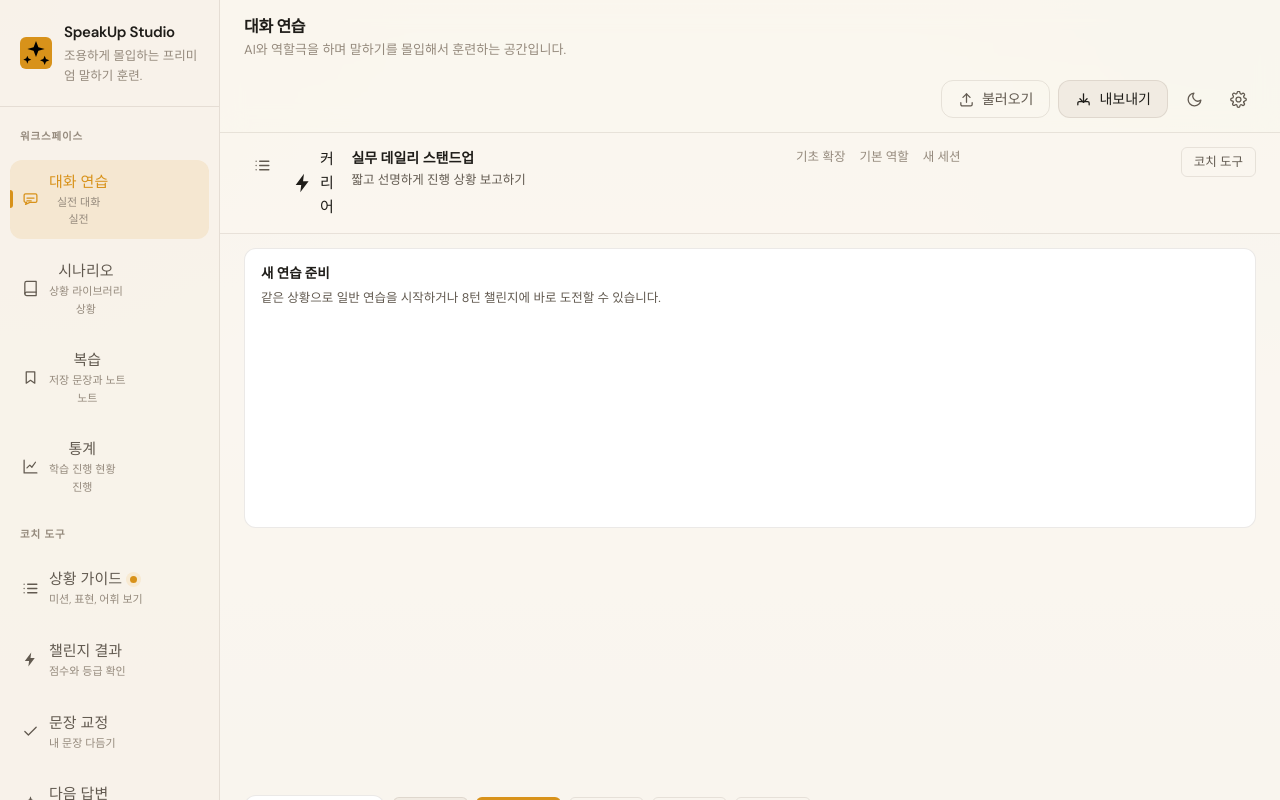
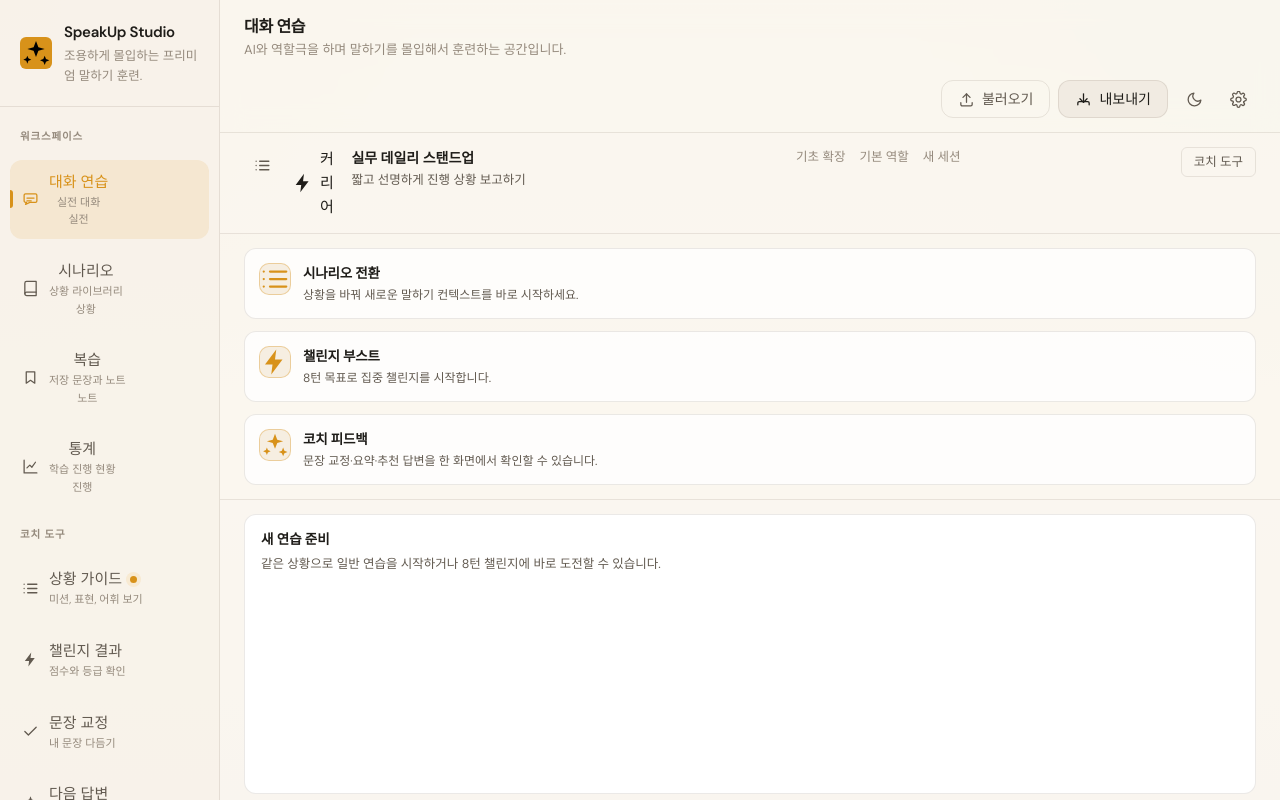
Before and after one commit to alibowbow/engspeakup, a React (Vite) app: page / in a window 1280 px wide. Shown: the top 800 px of the page. Built offline with nearby package versions, Linux system fonts and the light colour scheme.

Commit message:
Polish practice UI with premium quick action cards

```diff
--- a/src/App.tsx
+++ b/src/App.tsx
@@ -1650,6 +1650,36 @@ export default function App() {
                   </div>
                 </div>
 
+                <section className="quick-actions" aria-label="빠른 실행">
+                  <button type="button" className="quick-action-card" onClick={() => setShowScenarioPicker((current) => !current)}>
+                    <div className="quick-action-icon" aria-hidden="true">
+                      <Icon name="list" />
+                    </div>
+                    <div>
+                      <div className="quick-action-title">시나리오 전환</div>
+                      <p className="quick-action-copy">상황을 바꿔 새로운 말하기 컨텍스트를 바로 시작하세요.</p>
+                    </div>
+                  </button>
+                  <button type="button" className="quick-action-card" onClick={activeChallenge.enabled ? retryChallenge : startChallenge}>
+                    <div className="quick-action-icon" aria-hidden="true">
+                      <Icon name="bolt" />
+                    </div>
+                    <div>
+                      <div className="quick-action-title">챌린지 부스트</div>
+                      <p className="quick-action-copy">{activeChallenge.enabled ? '현재 미션을 초기화하고 바로 재도전합니다.' : `${challengeTargetTurns}턴 목표로 집중 챌린지를 시작합니다.`}</p>
+                    </div>
+                  </button>
+                  <button type="button" className="quick-action-card" onClick={() => openPracticePanel('analysis')}>
+                    <div className="quick-action-icon" aria-hidden="true">
+                      <Icon name="sparkles" />
+                    </div>
+                    <div>
+                      <div className="quick-action-title">코치 피드백</div>
+                      <p className="quick-action-copy">문장 교정·요약·추천 답변을 한 화면에서 확인할 수 있습니다.</p>
+                    </div>
+                  </button>
+                </section>
+
                 <div className="practice-toolbar">
                   <div className={`session-state-card ${activeChallenge.enabled ? 'session-state-card--challenge' : ''}`}>
                     <div className="session-state-title">
--- a/src/styles.css
+++ b/src/styles.css
@@ -433,6 +433,60 @@ button, input, textarea, select { font: inherit; }
 .scenario-caption { font-size: 12.5px; }
 .scenario-meta { display: flex; gap: 16px; margin-left: auto; font-size: 12.5px; white-space: nowrap; }
 
+.quick-actions {
+  display: grid;
+  grid-template-columns: repeat(3, minmax(0, 1fr));
+  gap: 12px;
+  padding: 14px 40px;
+  border-bottom: 1px solid var(--border);
+  background: color-mix(in srgb, var(--bg-1) 76%, transparent);
+}
+
+.quick-action-card {
+  display: flex;
+  align-items: flex-start;
+  gap: 12px;
+  width: 100%;
+  text-align: left;
+  padding: 14px;
+  border-radius: var(--r-md);
+  border: 1px solid var(--border);
+  background: color-mix(in srgb, var(--panel-bg) 86%, transparent);
+  color: var(--text-1);
+  transition: border-color 0.16s ease, transform 0.16s ease, background 0.16s ease;
+}
+
+.quick-action-card:hover {
+  border-color: color-mix(in srgb, var(--accent) 34%, var(--border));
+  background: color-mix(in srgb, var(--accent-dim) 50%, var(--panel-bg));
+  transform: translateY(-1px);
+}
+
+.quick-action-icon {
+  display: grid;
+  place-items: center;
+  width: 32px;
+  height: 32px;
+  border-radius: 10px;
+  background: color-mix(in srgb, var(--accent-dim) 62%, var(--bg-3));
+  color: var(--accent);
+  border: 1px solid color-mix(in srgb, var(--accent) 35%, transparent);
+  flex-shrink: 0;
+}
+
+.quick-action-title {
+  font-size: 13.5px;
+  font-weight: 600;
+  letter-spacing: -0.01em;
+}
+
+.quick-action-copy {
+  margin-top: 2px;
+  font-size: 12px;
+  line-height: 1.45;
+  color: var(--text-2);
+}
+
 .practice-toolbar {
   align-items: stretch;
   justify-content: space-between;
@@ -1328,6 +1382,7 @@ button, input, textarea, select { font: inherit; }
   .app-layout { grid-template-columns: 220px minmax(0, 1fr); }
   .page-header,
   .scenario-bar,
+  .quick-actions,
   .practice-toolbar { padding-inline: 24px; }
   .analysis-spotlight { margin-inline: 24px; }
   .chat-feed { padding-inline: 24px; }
@@ -1374,6 +1429,10 @@ button, input, textarea, select { font: inherit; }
   .practice-toolbar-actions {
     justify-content: flex-start;
     flex-wrap: wrap;
+  }
+
+  .quick-actions {
+    grid-template-columns: 1fr;
   }
 
   .toolbar-select {
@@ -1460,6 +1519,7 @@ button, input, textarea, select { font: inherit; }
 
   .page-header,
   .scenario-bar,
+  .quick-actions,
   .practice-toolbar { padding: 12px 16px; }
   .analysis-spotlight {
     margin: 16px 16px 0;
@@ -1479,6 +1539,10 @@ button, input, textarea, select { font: inherit; }
   .practice-toolbar-actions { gap: 6px; }
   .practice-toolbar-actions .btn-ghost:last-child { display: none; }
   .toolbar-select { width: 100%; justify-content: space-between; }
+  .quick-action-card {
+    padding: 12px;
+  }
+  .quick-action-copy { display: none; }
   .challenge-result-head { flex-direction: column; }
   .challenge-score-badge { align-items: flex-start; }
   .practice-panel-header,
```
